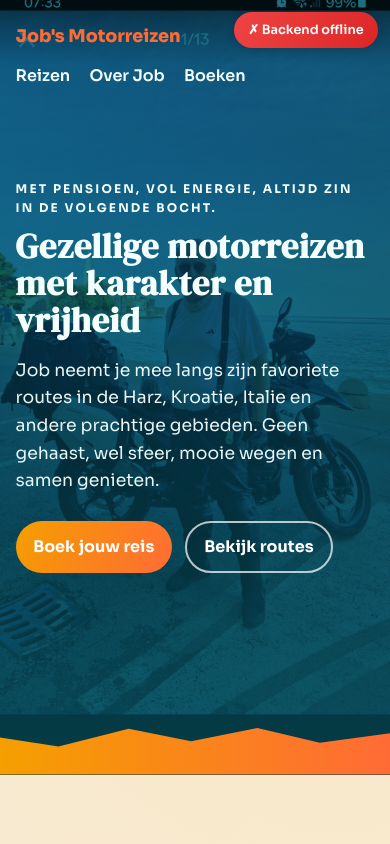
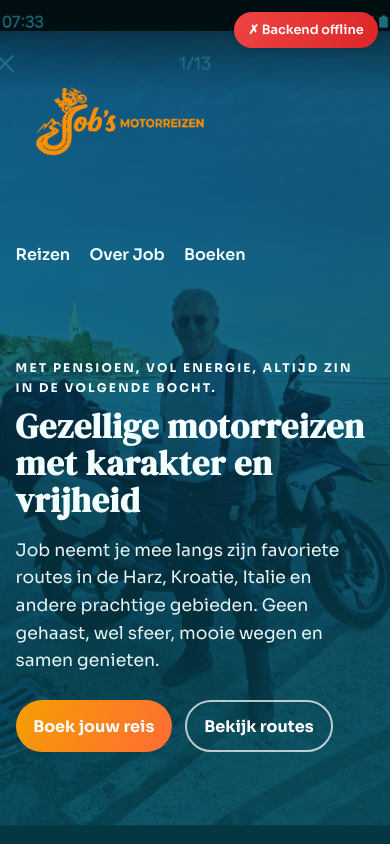
Before and after one commit to peterbosman68/jobsmotorreizen, a website: page index.html in a window 390 px wide. Shown: the top 844 px of the page. Drawn offline with Linux system fonts and the light colour scheme; no server answers.

Commit message:
Update orange logo and scale on desktop/mobile

```diff
--- a/index.html
+++ b/index.html
@@ -8,13 +8,13 @@
   <link rel="preconnect" href="https://fonts.googleapis.com">
   <link rel="preconnect" href="https://fonts.gstatic.com" crossorigin>
   <link href="https://fonts.googleapis.com/css2?family=Sora:wght@400;600;700;800&family=DM+Serif+Display:ital@0;1&display=swap" rel="stylesheet">
-  <link rel="stylesheet" href="styles.css?v=20260508-2">
+  <link rel="stylesheet" href="styles.css?v=20260508-3">
 </head>
 <body>
   <header class="hero" id="top">
     <div id="health-status" class="health-status"></div>
     <nav class="nav container">
-      <a class="brand" href="#top">Job's Motorreizen</a>
+      <a class="brand" href="#top"><img src="Images/LogoJobsMotorreizen-transparent.png?v=20260508-2" alt="Job's Motorreizen" class="brand-logo"></a>
       <div class="nav-links">
         <a href="#reizen">Reizen</a>
         <a href="#over-job">Over Job</a>
--- a/styles.css
+++ b/styles.css
@@ -76,9 +76,15 @@ h3 {
 
 .brand {
   text-decoration: none;
-  color: var(--sunset);
-  font-weight: 800;
-  font-size: 1.1rem;
+  display: flex;
+  align-items: center;
+}
+
+.brand-logo {
+  height: 384px;
+  width: auto;
+  display: block;
+  filter: brightness(0) saturate(100%) invert(56%) sepia(92%) saturate(1735%) hue-rotate(356deg) brightness(103%) contrast(103%);
 }
 
 .nav-links {
@@ -436,6 +442,10 @@ textarea:focus {
     gap: 0.75rem;
   }
 
+  .brand-logo {
+    height: 208px;
+  }
+
   .trip-grid,
   .field-row {
     grid-template-columns: 1fr;
```
Also changed, not shown: Images/LogoJobsMotorreizen-transparent.png (added), 1 other file.
